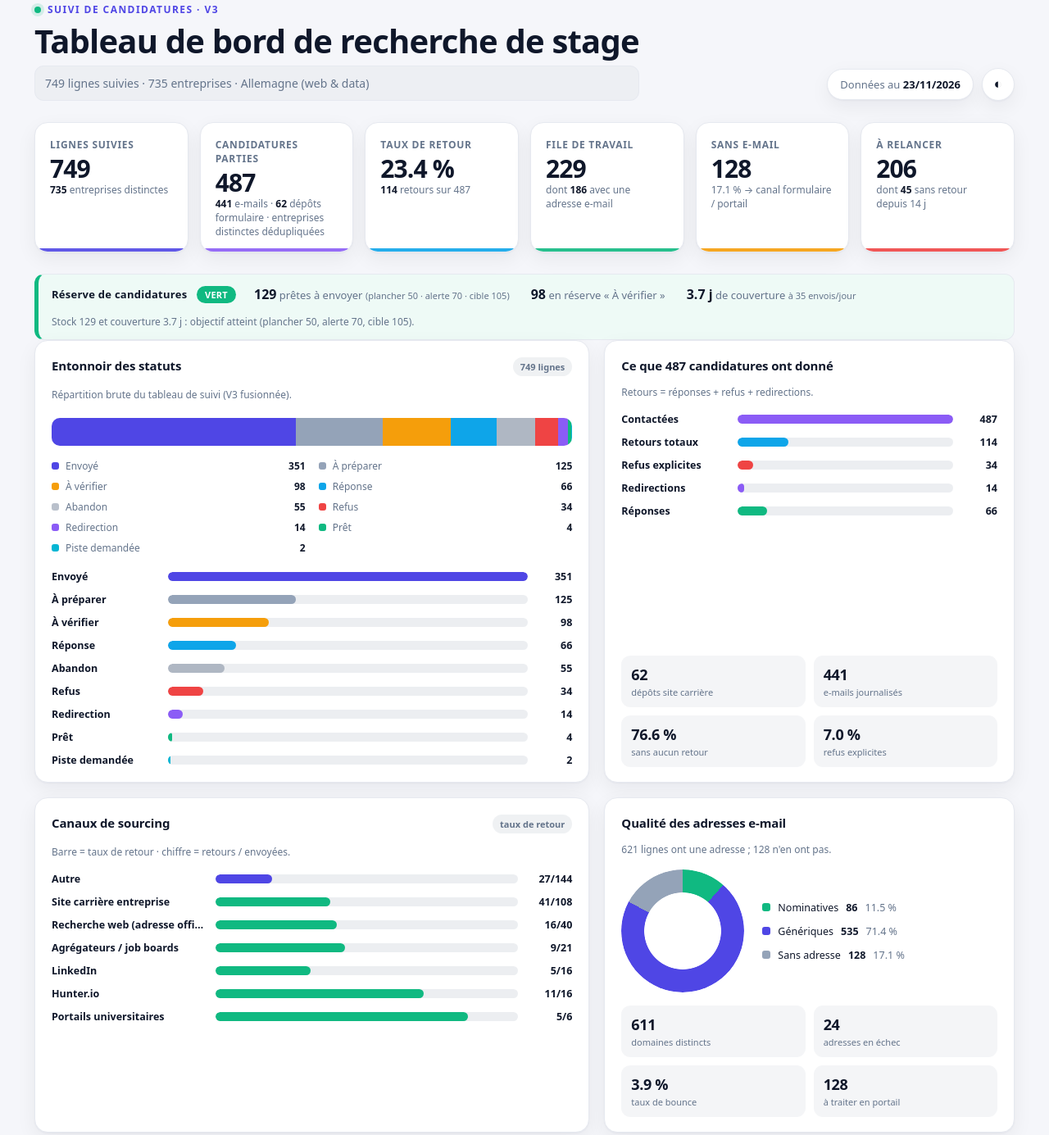
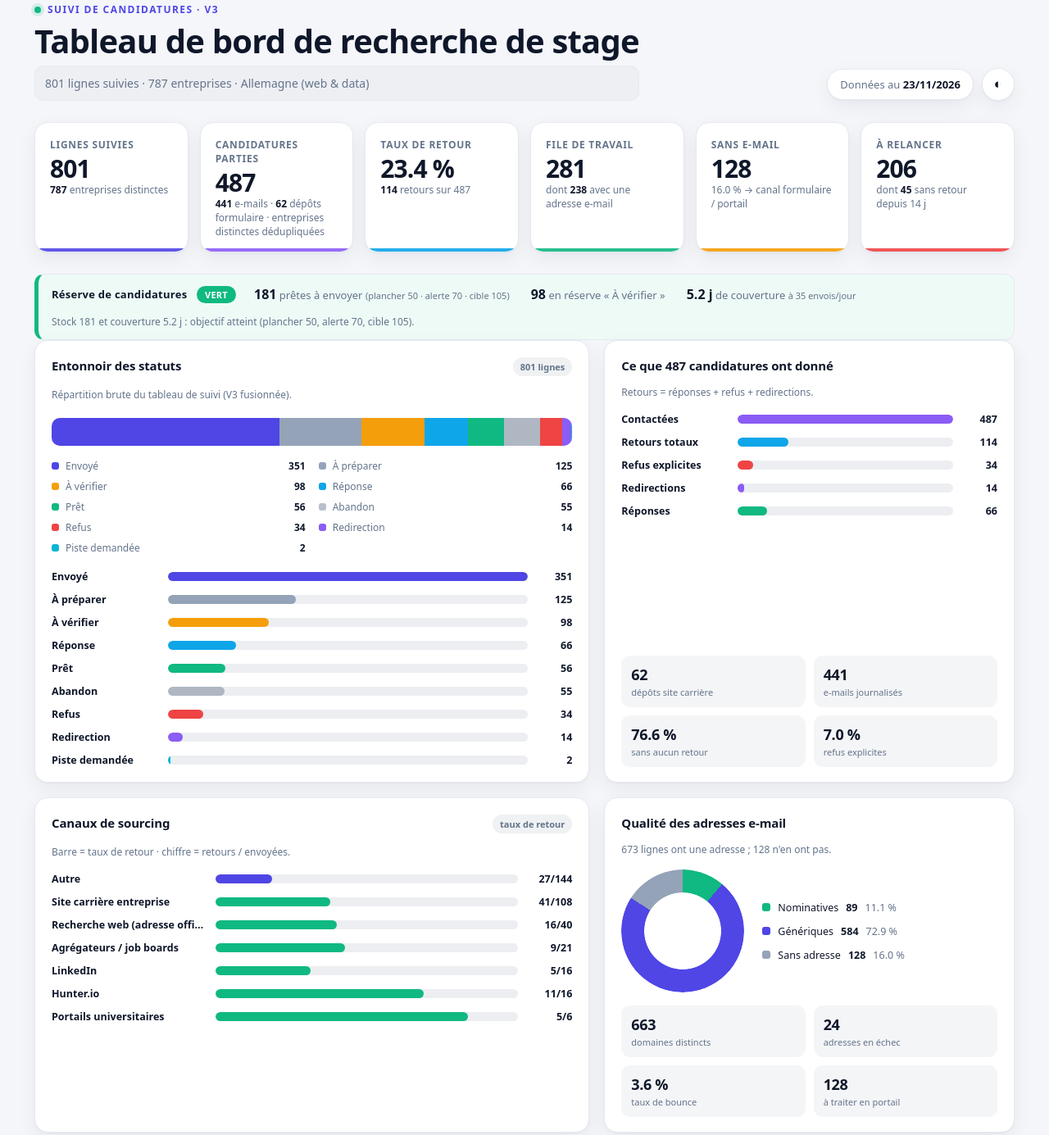
Before and after one commit to vadimguignard/suivi-candidatures, a plain HTML site: page index.html in a window 1280 px wide. Shown: the part 29-1414 px from the top of the page at 82% size. Drawn offline with Linux system fonts and the light colour scheme.

Commit message:
Mise a jour du tableau de bord (24/11/2026 14:32)

```diff
--- a/index.html
+++ b/index.html
@@ -101,7 +101,7 @@
   /* ---------- donut ---------- */
   .donut-wrap{display:flex;align-items:center;gap:22px}
   .donut{width:150px;height:150px;border-radius:50%;flex:none;position:relative;
-    background:conic-gradient(var(--green) 0 11.48%, var(--indigo) 11.48% 82.91%, var(--slate) 82.91% 100%);
+    background:conic-gradient(var(--green) 0 11.11%, var(--indigo) 11.11% 84.02%, var(--slate) 84.02% 100%);
     -webkit-mask:radial-gradient(farthest-side,transparent 62%,#000 63%);
             mask:radial-gradient(farthest-side,transparent 62%,#000 63%);
   }
@@ -182,7 +182,7 @@
     <div>
       <div class="eyebrow"><span class="dot"></span> Suivi de candidatures · V3</div>
       <h1>Tableau de bord de recherche de stage</h1>
-      <p class="sub">749 lignes suivies · 735 entreprises · Allemagne (web &amp; data)</p>
+      <p class="sub">801 lignes suivies · 787 entreprises · Allemagne (web &amp; data)</p>
     </div>
     <div class="header-right">
       <div class="date-chip">Données au <b>23/11/2026</b></div>
@@ -193,8 +193,8 @@
   <section class="kpis">
     <div class="kpi" style="--bar:var(--indigo)">
       <div class="label">Lignes suivies</div>
-      <div class="value">749</div>
-      <div class="hint"><b>735</b> entreprises distinctes</div>
+      <div class="value">801</div>
+      <div class="hint"><b>787</b> entreprises distinctes</div>
     </div>
     <div class="kpi" style="--bar:var(--violet)">
       <div class="label">Candidatures parties</div>
@@ -208,13 +208,13 @@
     </div>
     <div class="kpi" style="--bar:var(--green)">
       <div class="label">File de travail</div>
-      <div class="value">229</div>
-      <div class="hint">dont <b>186</b> avec une adresse e-mail</div>
+      <div class="value">281</div>
+      <div class="hint">dont <b>238</b> avec une adresse e-mail</div>
     </div>
     <div class="kpi" style="--bar:var(--amber)">
       <div class="label">Sans e-mail</div>
       <div class="value">128</div>
-      <div class="hint">17.1 % → canal formulaire / portail</div>
+      <div class="hint">16.0 % → canal formulaire / portail</div>
     </div>
     <div class="kpi" style="--bar:var(--red)">
       <div class="label">À relancer</div>
@@ -226,18 +226,18 @@
   <section class="stock-band" style="--stock-couleur:var(--green)" aria-label="Santé de la veille">
     <div class="stock-titre">Réserve de candidatures <span class="stock-badge">VERT</span></div>
     <div class="stock-chiffres">
-      <div><b>129</b> prêtes à envoyer <span class="stock-seuil">(plancher 50 · alerte 70 · cible 105)</span></div>
+      <div><b>181</b> prêtes à envoyer <span class="stock-seuil">(plancher 50 · alerte 70 · cible 105)</span></div>
       <div><b>98</b> en réserve « À vérifier »</div>
-      <div><b>3.7 j</b> de couverture <span class="stock-seuil">à 35 envois/jour</span></div>
+      <div><b>5.2 j</b> de couverture <span class="stock-seuil">à 35 envois/jour</span></div>
     </div>
-    <div class="stock-message">Stock 129 et couverture 3.7 j : objectif atteint (plancher 50, alerte 70, cible 105).</div>
+    <div class="stock-message">Stock 181 et couverture 5.2 j : objectif atteint (plancher 50, alerte 70, cible 105).</div>
   </section>
 
   <section class="grid">
     <div class="card">
       <div class="card-head">
         <h2>Entonnoir des statuts</h2>
-        <span class="pill">749 lignes</span>
+        <span class="pill">801 lignes</span>
       </div>
       <p class="note">Répartition brute du tableau de suivi (V3 fusionnée).</p>
       <div class="stack" id="statusStack"></div>
@@ -279,19 +279,19 @@
 
     <div class="card">
       <div class="card-head"><h2>Qualité des adresses e-mail</h2></div>
-      <p class="note">621 lignes ont une adresse ; 128 n'en ont pas.</p>
+      <p class="note">673 lignes ont une adresse ; 128 n'en ont pas.</p>
       <div class="donut-wrap">
-        <div class="donut" role="img" aria-label="11.5 % nominatives, 71.4 % génériques, 17.1 % sans adresse"></div>
+        <div class="donut" role="img" aria-label="11.1 % nominatives, 72.9 % génériques, 16.0 % sans adresse"></div>
         <div class="donut-legend">
-          <div class="dl"><span class="sw" style="background:var(--green)"></span> Nominatives <b>86</b> <span style="color:var(--muted)">11.5 %</span></div>
-          <div class="dl"><span class="sw" style="background:var(--indigo)"></span> Génériques <b>535</b> <span style="color:var(--muted)">71.4 %</span></div>
-          <div class="dl"><span class="sw" style="background:var(--slate)"></span> Sans adresse <b>128</b> <span style="color:var(--muted)">17.1 %</span></div>
+          <div class="dl"><span class="sw" style="background:var(--green)"></span> Nominatives <b>89</b> <span style="color:var(--muted)">11.1 %</span></div>
+          <div class="dl"><span class="sw" style="background:var(--indigo)"></span> Génériques <b>584</b> <span style="color:var(--muted)">72.9 %</span></div>
+          <div class="dl"><span class="sw" style="background:var(--slate)"></span> Sans adresse <b>128</b> <span style="color:var(--muted)">16.0 %</span></div>
         </div>
       </div>
       <div class="mini">
-        <div class="m"><div class="v">611</div><div class="l">domaines distincts</div></div>
+        <div class="m"><div class="v">663</div><div class="l">domaines distincts</div></div>
         <div class="m"><div class="v">24</div><div class="l">adresses en échec</div></div>
-        <div class="m"><div class="v">3.9 %</div><div class="l">taux de bounce</div></div>
+        <div class="m"><div class="v">3.6 %</div><div class="l">taux de bounce</div></div>
         <div class="m"><div class="v">128</div><div class="l">à traiter en portail</div></div>
       </div>
     </div>
@@ -352,7 +352,7 @@
     <div class="card">
       <div class="card-head">
         <h2>Profils visés</h2>
-        <span class="pill">749 lignes</span>
+        <span class="pill">801 lignes</span>
       </div>
       <p class="note"> Colonne « Profil » de l'Excel.</p>
       <div class="rows" id="jobRows"></div>
@@ -373,8 +373,8 @@
     </div>
     <div class="alert" style="--accent:var(--violet)">
       <div class="a-t">Contacts</div>
-      <div class="a-v">86 %</div>
-      <div class="a-d">des adresses sont génériques (jobs@, careers@…), contre 86 contacts nominatifs à prioriser.</div>
+      <div class="a-v">87 %</div>
+      <div class="a-d">des adresses sont génériques (jobs@, careers@…), contre 89 contacts nominatifs à prioriser.</div>
     </div>
     <div class="alert" style="--accent:var(--blue)">
       <div class="a-t">Données</div>
@@ -393,10 +393,10 @@
 </div>
 
 <script>
-  const statuses = [{"t": "Envoyé", "n": 351, "c": "var(--indigo)"}, {"t": "À préparer", "n": 125, "c": "var(--slate)"}, {"t": "À vérifier", "n": 98, "c": "var(--amber)"}, {"t": "Réponse", "n": 66, "c": "var(--blue)"}, {"t": "Abandon", "n": 55, "c": "color-mix(in srgb,var(--muted) 45%,transparent)"}, {"t": "Refus", "n": 34, "c": "var(--red)"}, {"t": "Redirection", "n": 14, "c": "var(--violet)"}, {"t": "Prêt", "n": 4, "c": "var(--green)"}, {"t": "Piste demandée", "n": 2, "c": "var(--cyan)"}];
-  const channels = [{"t": "Autre", "n": 358, "s": 144, "r": 27, "p": 18.75}, {"t": "Site carrière entreprise", "n": 182, "s": 108, "r": 41, "p": 37.96296296296296}, {"t": "Recherche web (adresse officielle)", "n": 86, "s": 40, "r": 16, "p": 40.0}, {"t": "Agrégateurs / job boards", "n": 53, "s": 21, "r": 9, "p": 42.857142857142854}, {"t": "LinkedIn", "n": 30, "s": 16, "r": 5, "p": 31.25}, {"t": "Hunter.io", "n": 28, "s": 16, "r": 11, "p": 68.75}, {"t": "Portails universitaires", "n": 12, "s": 6, "r": 5, "p": 83.33333333333333}];
-  const cities = [{"t": "Berlin", "n": 147, "s": 73, "r": 15, "p": 20.54794520547945}, {"t": "Munich", "n": 93, "s": 38, "r": 11, "p": 28.94736842105263}, {"t": "Cologne", "n": 42, "s": 21, "r": 13, "p": 61.904761904761905}, {"t": "Hamburg", "n": 32, "s": 15, "r": 5, "p": 33.333333333333336}, {"t": "Karlsruhe", "n": 27, "s": 11, "r": 7, "p": 63.63636363636363}, {"t": "(vide)", "n": 25, "s": 13, "r": 6, "p": 46.15384615384615}, {"t": "Dresden", "n": 22, "s": 16, "r": 5, "p": 31.25}, {"t": "Stuttgart", "n": 21, "s": 9, "r": 6, "p": 66.66666666666667}, {"t": "Frankfurt", "n": 19, "s": 9, "r": 6, "p": 66.66666666666667}];
-  const jobs = [{"t": "Profil web", "n": 375}, {"t": "Profil data", "n": 264}, {"t": "Mixte / vide", "n": 110}];
+  const statuses = [{"t": "Envoyé", "n": 351, "c": "var(--indigo)"}, {"t": "À préparer", "n": 125, "c": "var(--slate)"}, {"t": "À vérifier", "n": 98, "c": "var(--amber)"}, {"t": "Réponse", "n": 66, "c": "var(--blue)"}, {"t": "Prêt", "n": 56, "c": "var(--green)"}, {"t": "Abandon", "n": 55, "c": "color-mix(in srgb,var(--muted) 45%,transparent)"}, {"t": "Refus", "n": 34, "c": "var(--red)"}, {"t": "Redirection", "n": 14, "c": "var(--violet)"}, {"t": "Piste demandée", "n": 2, "c": "var(--cyan)"}];
+  const channels = [{"t": "Autre", "n": 410, "s": 144, "r": 27, "p": 18.75}, {"t": "Site carrière entreprise", "n": 182, "s": 108, "r": 41, "p": 37.96296296296296}, {"t": "Recherche web (adresse officielle)", "n": 86, "s": 40, "r": 16, "p": 40.0}, {"t": "Agrégateurs / job boards", "n": 53, "s": 21, "r": 9, "p": 42.857142857142854}, {"t": "LinkedIn", "n": 30, "s": 16, "r": 5, "p": 31.25}, {"t": "Hunter.io", "n": 28, "s": 16, "r": 11, "p": 68.75}, {"t": "Portails universitaires", "n": 12, "s": 6, "r": 5, "p": 83.33333333333333}];
+  const cities = [{"t": "Berlin", "n": 161, "s": 73, "r": 15, "p": 20.54794520547945}, {"t": "Munich", "n": 100, "s": 38, "r": 11, "p": 28.94736842105263}, {"t": "Cologne", "n": 45, "s": 21, "r": 13, "p": 61.904761904761905}, {"t": "Hamburg", "n": 44, "s": 15, "r": 5, "p": 33.333333333333336}, {"t": "Karlsruhe", "n": 27, "s": 11, "r": 7, "p": 63.63636363636363}, {"t": "(vide)", "n": 25, "s": 13, "r": 6, "p": 46.15384615384615}, {"t": "Stuttgart", "n": 24, "s": 9, "r": 6, "p": 66.66666666666667}, {"t": "Dresden", "n": 23, "s": 16, "r": 5, "p": 31.25}, {"t": "Frankfurt", "n": 21, "s": 9, "r": 6, "p": 66.66666666666667}];
+  const jobs = [{"t": "Profil web", "n": 427}, {"t": "Profil data", "n": 264}, {"t": "Mixte / vide", "n": 110}];
   const days = [{"d": "31/08", "mail": 5, "form": 0, "lien": 0, "n": 5, "w": "31/08"}, {"d": "01/09", "mail": 2, "form": 0, "lien": 0, "n": 2, "w": "31/08"}, {"d": "14/09", "mail": 0, "form": 5, "lien": 0, "n": 5, "w": "14/09"}, {"d": "05/10", "mail": 34, "form": 0, "lien": 0, "n": 34, "w": "05/10"}, {"d": "10/10", "mail": 13, "form": 0, "lien": 0, "n": 13, "w": "05/10"}, {"d": "03/11", "mail": 0, "form": 1, "lien": 0, "n": 1, "w": "02/11"}, {"d": "11/11", "mail": 50, "form": 0, "lien": 0, "n": 50, "w": "09/11"}, {"d": "12/11", "mail": 35, "form": 0, "lien": 0, "n": 35, "w": "09/11"}, {"d": "14/11", "mail": 45, "form": 3, "lien": 0, "n": 48, "w": "09/11"}, {"d": "15/11", "mail": 33, "form": 4, "lien": 1, "n": 38, "w": "09/11"}, {"d": "16/11", "mail": 36, "form": 0, "lien": 0, "n": 36, "w": "16/11"}, {"d": "17/11", "mail": 22, "form": 26, "lien": 4, "n": 52, "w": "16/11"}, {"d": "18/11", "mail": 54, "form": 21, "lien": 0, "n": 75, "w": "16/11"}, {"d": "19/11", "mail": 20, "form": 1, "lien": 1, "n": 22, "w": "16/11"}, {"d": "20/11", "mail": 0, "form": 0, "lien": 7, "n": 7, "w": "16/11"}, {"d": "21/11", "mail": 36, "form": 0, "lien": 0, "n": 36, "w": "16/11"}, {"d": "22/11", "mail": 35, "form": 0, "lien": 0, "n": 35, "w": "16/11"}, {"d": "23/11", "mail": 21, "form": 0, "lien": 0, "n": 21, "w": "23/11"}];
 
   const $ = (id) => document.getElementById(id);
```
